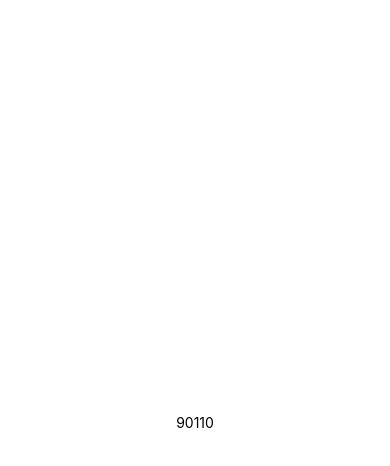
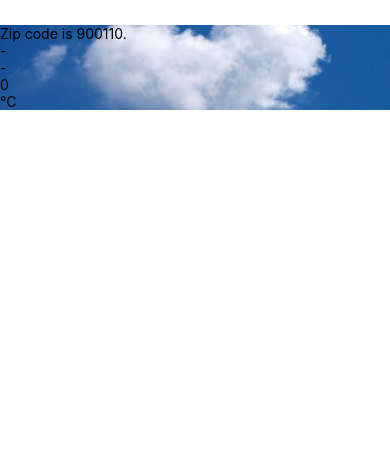
Before and after one commit to Ritcabuchi/3SA04-React-Native-, a React Native app: screen / in a window 390 px wide. Shown: the top 466 px of the page. Built offline with nearby package versions, Linux system fonts and the light colour scheme.

Commit message:
Check Point #1 add BG

```diff
--- a/App.js
+++ b/App.js
@@ -5,7 +5,7 @@ import Weather from './components/Weather'
 export default class App extends React.Component {
     render() {
         return (
-        <Weather zipCode="90110"/>
+        <Weather zipCode="900110"/>
         );
     }
 }
--- /dev/null
+++ b/components/Forecast.js
@@ -0,0 +1,15 @@
+import React from 'react';
+import { Text, View } from 'react-native';
+
+export default class Forecast extends React.Component {
+    render() {
+        return (
+        <View>
+            <Text>{this.props.main}</Text>
+            <Text>{this.props.description}</Text>
+            <Text>{this.props.temp}</Text>
+            <Text>°C</Text>
+        </View>
+        );
+    }
+}
--- a/components/Weather.js
+++ b/components/Weather.js
@@ -1,16 +1,29 @@
 import React from 'react';
-import { StyleSheet, Text, View } from 'react-native';
+import { StyleSheet, Text, View ,ImageBackground} from 'react-native';
+import Forecast from './Forecast'
+
 export default class Weather extends React.Component {
+    constructor(props) {
+        super(props);
+        this.state = {
+            forecast: {
+                main: '-', description: '-', temp: 0
+            }
+        }
+    }
     render() {
-    return (
-    <View style={styles.container}>
-        <Text>{this.props.zipCode}</Text>
-    </View>);
-     }
+        return (
+            <View style={styles.container}>
+
+                <ImageBackground source={require('../bg.jpeg')} style={styles.backdrop}>
+                    <Text>Zip code is {this.props.zipCode}.</Text>
+                    <Forecast {...this.state.forecast}/>
+                </ImageBackground>
+            </View>
+            );
+    }
 }
 const styles = StyleSheet.create({
-    container: {
-        flex: 1, backgroundColor: '#fff',
-            alignItems: 'center', justifyContent: 'center',
-    },
+    container: { paddingTop: 25},
+    backdrop: { width: '100%', height: '100%'},
 });
```
Also changed, not shown: bg.jpeg (renamed from bg.jpg).
